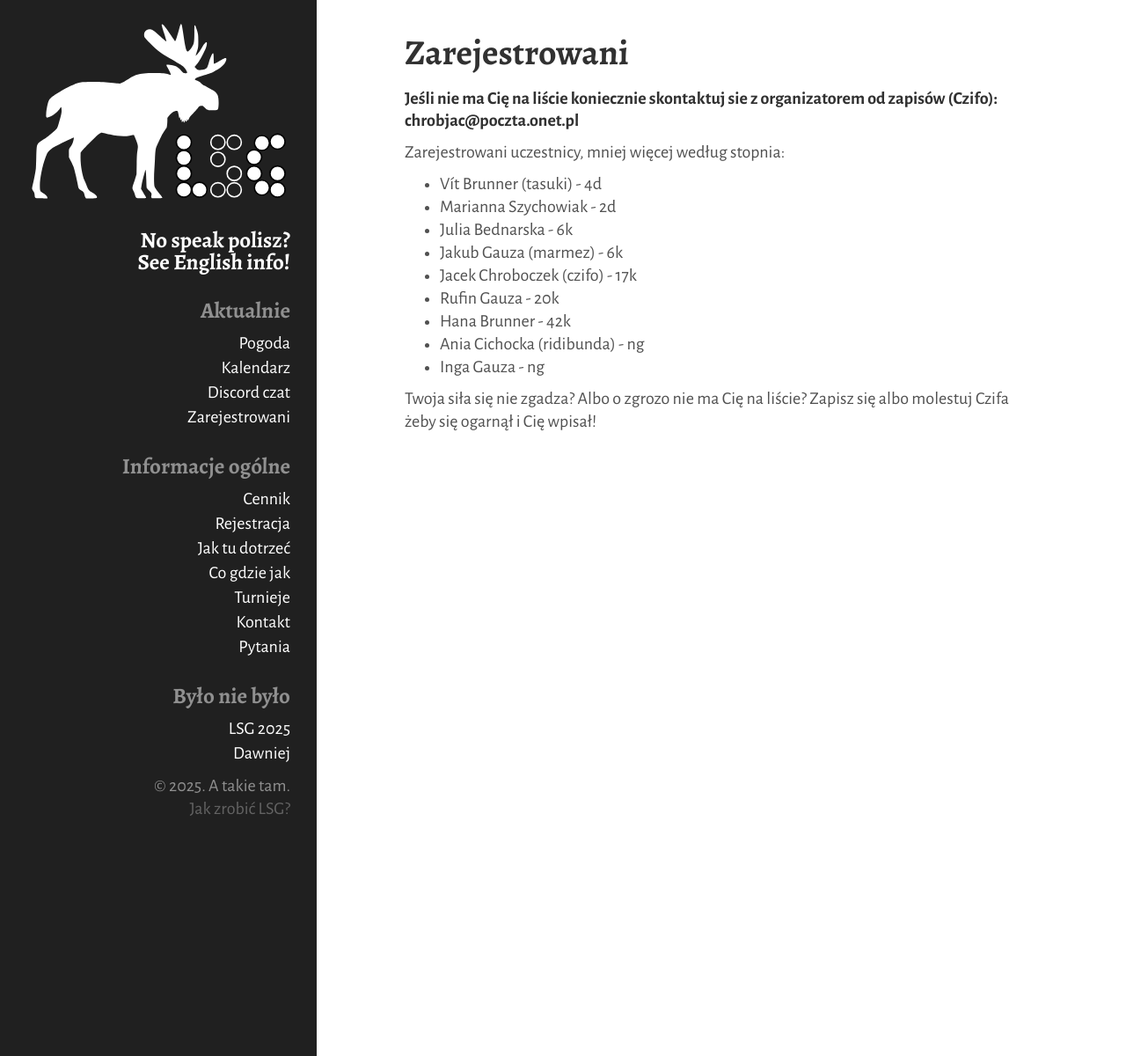
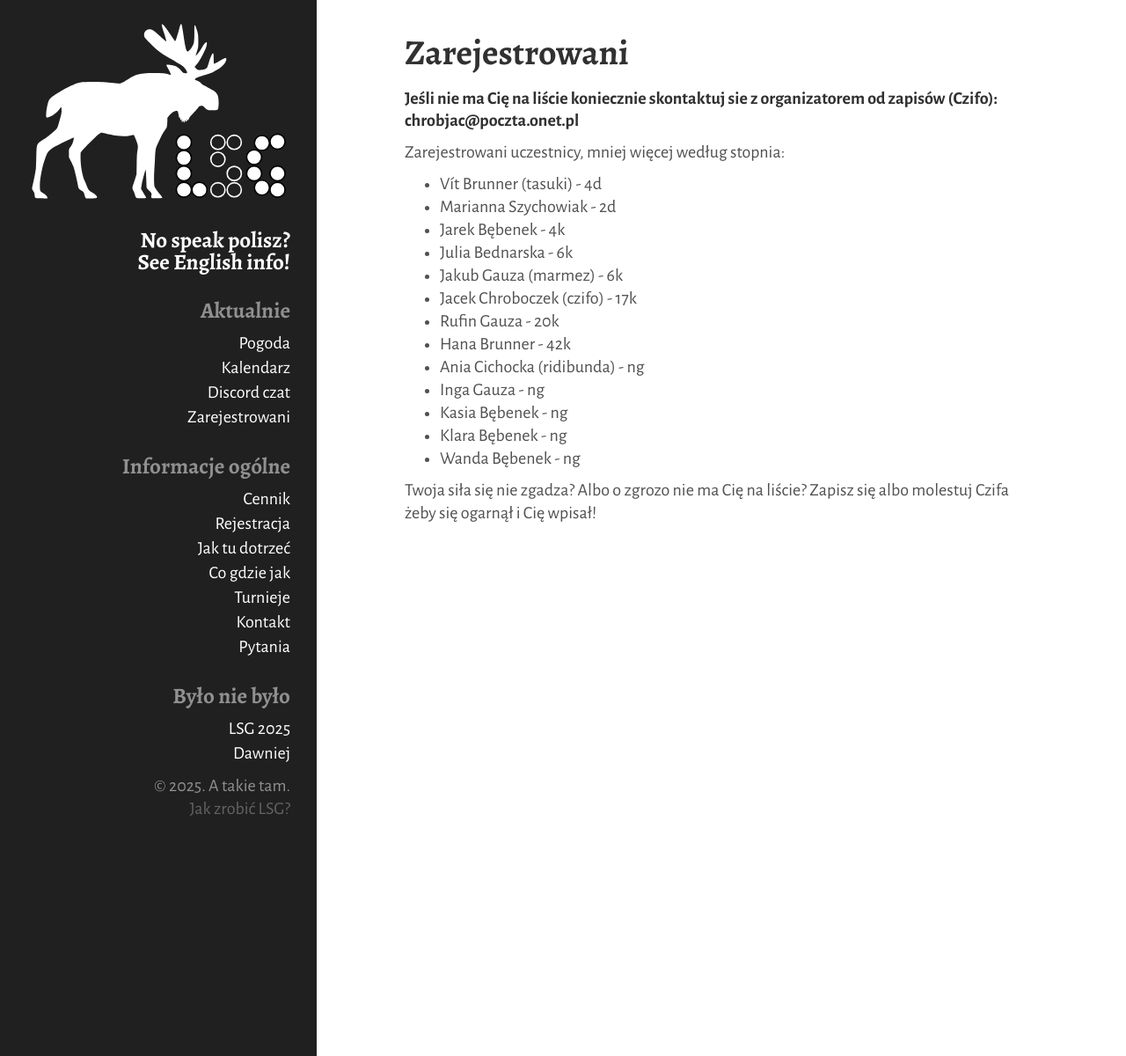
Before and after one commit to tasuki/lsg, a Jekyll site: the page built from _pages/zarejestrowani.md, in a window 1280 px wide. Shown: the whole page at 88% size. Built offline with Jekyll 4.4.1, drawn with Linux system fonts in a browser that asks for light colours.

Commit message:
Update zarejestrowani.md

```diff
--- a/_pages/zarejestrowani.md
+++ b/_pages/zarejestrowani.md
@@ -11,6 +11,7 @@ title: Zarejestrowani
 Zarejestrowani uczestnicy, mniej więcej według stopnia:
 - Vít Brunner (tasuki) - 4d
 - Marianna Szychowiak - 2d
+- Jarek Bębenek - 4k
 - Julia Bednarska - 6k
 - Jakub Gauza (marmez) - 6k
 - Jacek Chroboczek (czifo) - 17k
@@ -18,5 +19,8 @@ Zarejestrowani uczestnicy, mniej więcej według stopnia:
 - Hana Brunner - 42k
 - Ania Cichocka (ridibunda) - ng
 - Inga Gauza - ng
+- Kasia Bębenek - ng
+- Klara Bębenek - ng
+- Wanda Bębenek - ng
 
 Twoja siła się nie zgadza? Albo o zgrozo nie ma Cię na liście? Zapisz się albo molestuj Czifa żeby się ogarnął i Cię wpisał!
```
